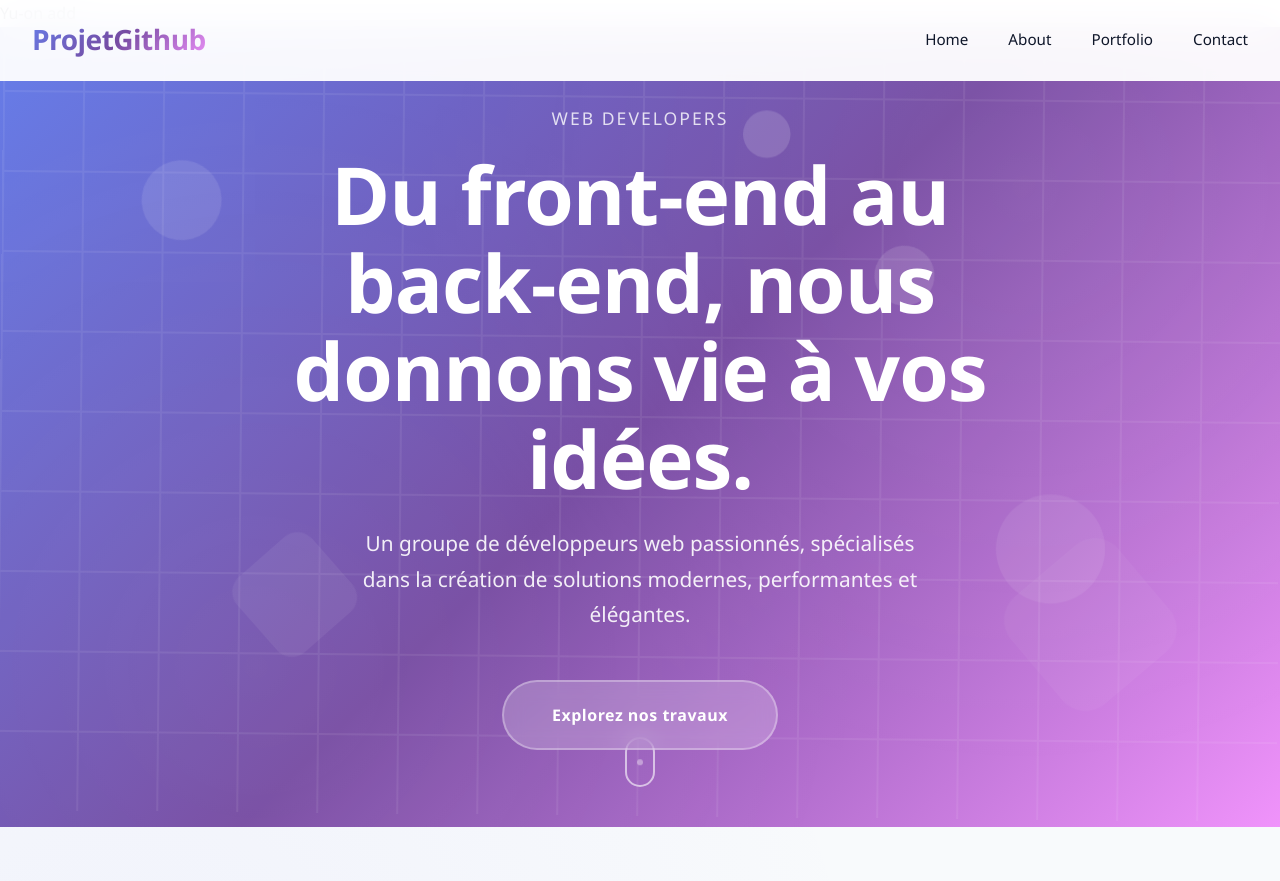
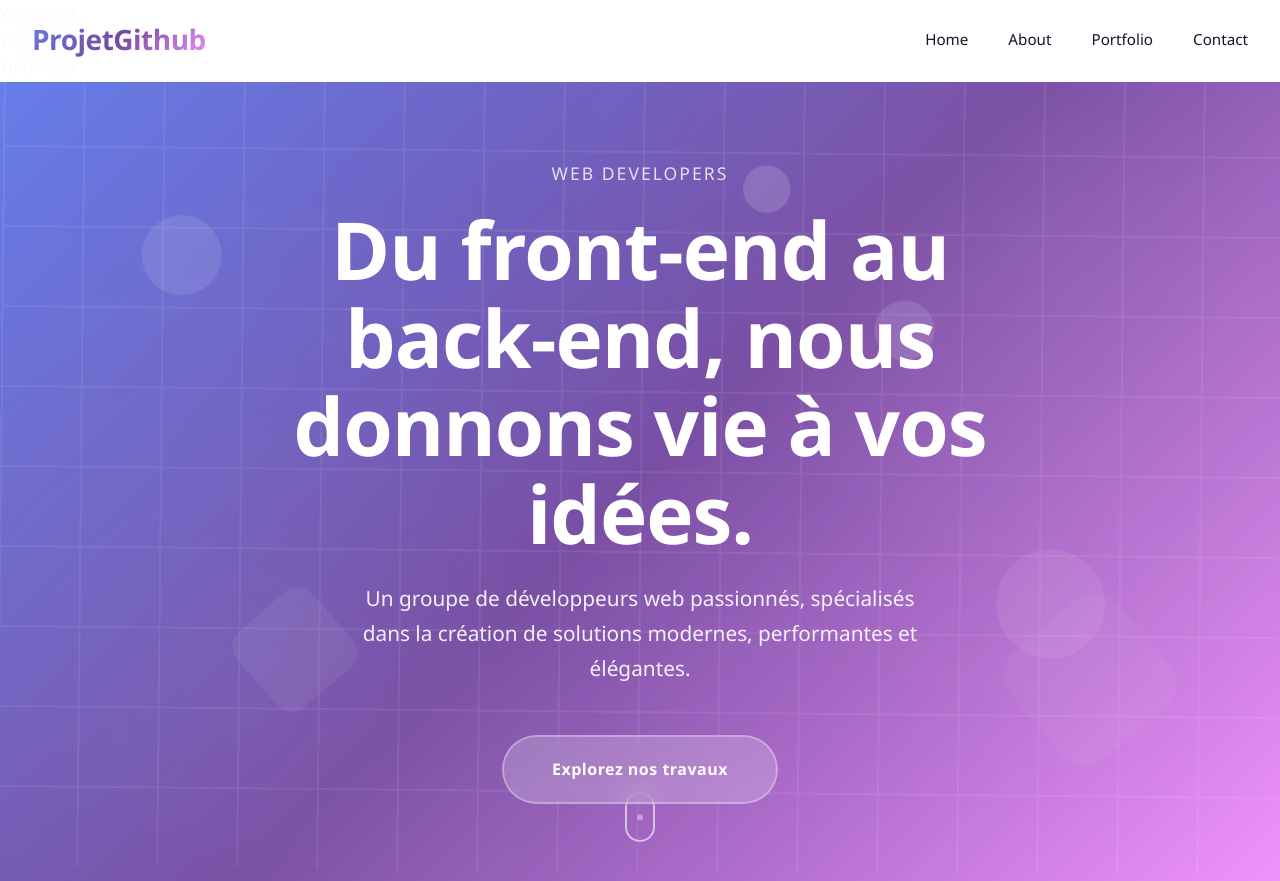
Before and after one commit to kuraf40/ProjetGithub, a PHP site: page / in a window 1280 px wide. Shown: the top 881 px of the page. Run offline with PHP 8.4, Linux system fonts and the light colour scheme.

Commit message:
Modifs de Yu

```diff
--- a/index.php
+++ b/index.php
@@ -33,6 +33,8 @@ https://templatemo.com/tm-593-personal-shape
             </div>
         </div>
     </nav>
+    <p>Yu-on add</p>
+    <p>Yu-on add</p>
     <p>Yu-on add</p>
     <!-- Mobile Menu -->
     <div class="mobile-menu" id="mobileMenu">
```
